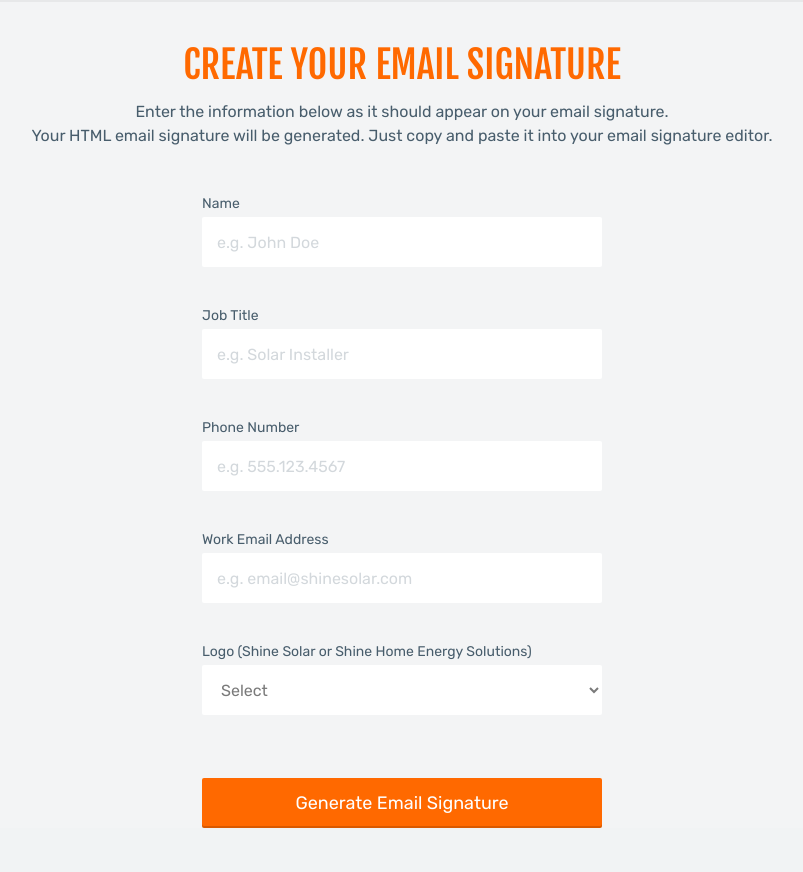
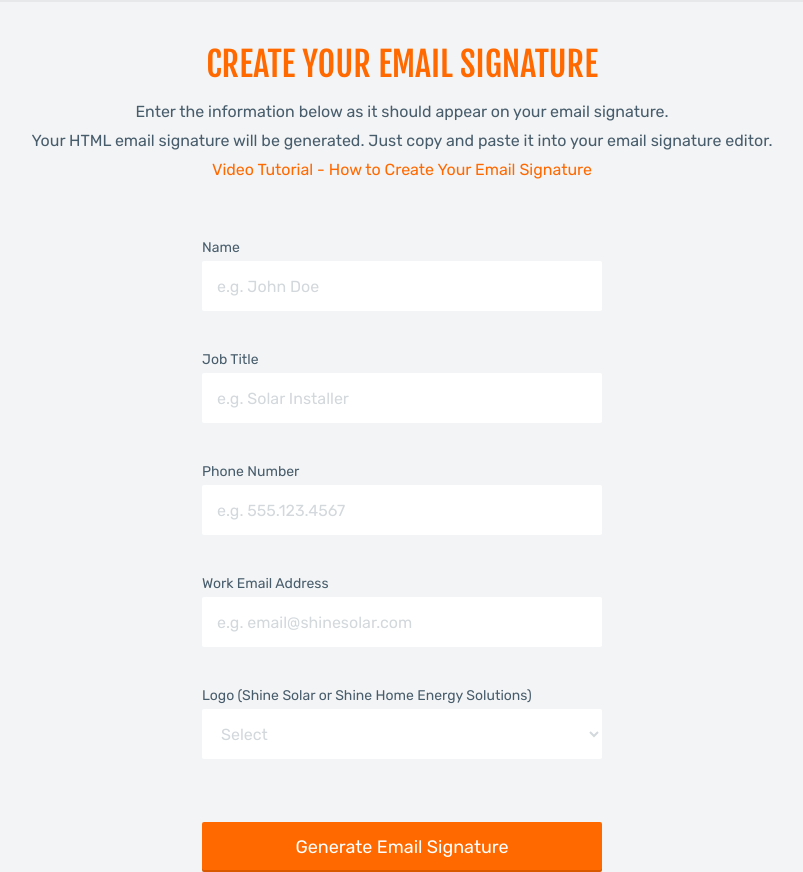
Before and after one commit to ShineSolar/EmailSignature, a PHP site: page / in a window 1280 px wide. Shown: the part 70-942 px from the top of the page, without its empty margins (238-1041 px from the left). Before the commit the page ends 898 px from the top, so only its background shows below. Run offline with PHP 8.4, Linux system fonts and the light colour scheme.

Commit message:
Adding the video link

```diff
--- a/page.php
+++ b/page.php
@@ -24,8 +24,9 @@
 
 	<main>
 		<h1>Create your email signature</h1>
-		<p style='margin-bottom: 5px;'>Enter the information below as it should appear on your email signature.</p>
+		<p>Enter the information below as it should appear on your email signature.</p>
 		<p>Your HTML email signature will be generated. Just copy and paste it into your email signature editor.</p>
+		<p><a href='https://www.youtube.com/watch?v=2wJQydApwHE' rel='noopener' target='_blank'>Video Tutorial - How to Create Your Email Signature</a></p>
 
 		<form method='POST' action='.'>
 
--- a/style.scss
+++ b/style.scss
@@ -38,11 +38,12 @@ main {
 	justify-content: center;
 	align-items: center;
 	width: 100%;
+	margin-bottom: 25px;
 }
 
 h1 {
 	font-family: $heavy-font;
-	color: $shine-brand-blue;
+    color: $shine-orange;
 	height: 42px;
 	font-size: 34px;
 	line-height: 39px;
@@ -54,8 +55,13 @@ p {
 	color: $shine-brand-blue;
 	text-align: center;
 	max-width: 95%;
+	margin-bottom: 10px;
 }
 
+a {
+	text-decoration: none;
+	color: $shine-orange;
+}
 
 header {
   width: 100%;
@@ -72,13 +78,6 @@ header {
   	max-height: 30px;
   	width: auto;
   }
-}
-
-h1 {
-  font-family: $heavy-font;
-  font-size: 38px;
-  text-align: center;
-  color: $shine-orange;
 }
 
 form {
@@ -160,7 +159,7 @@ form button {
 	}
 }
 
-select option {
+select:invalid {
 	color: #d3d8dc;
 }
 
```
Also changed, not shown: style.css (+1 -1 lines), template.php (+1 -9 lines).
